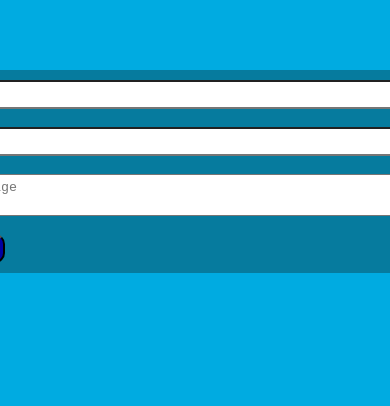
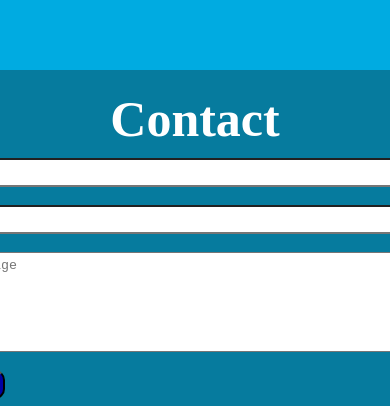
Before and after one commit to RoySamson-stack/final, a React (Create React App) app: page / in a window 390 px wide. Shown: the part 1827-2233 px from the top of the page. Before the commit the page ends 2100 px from the top, so only its background shows below. Built offline with nearby package versions, Linux system fonts and the light colour scheme.

Commit message:
making the contact form and making the langugaes responsive

```diff
--- a/src/components/contact.js
+++ b/src/components/contact.js
@@ -6,6 +6,8 @@ export default function Contact(){
   return(
     <div className="contact">
       <form className="contact-form">
+      <h1 className="contact-title">Contact</h1>
+
         <input type="text" placeholder="Name" className="name-input"/>
         <br />
         <input type="email" placeholder="Email" className="email-input" />
--- a/src/index.css
+++ b/src/index.css
@@ -2,6 +2,7 @@
   margin: 0;
   padding: 0;
   box-sizing: border-box;
+  scroll-behavior: smooth;
 }
 body {
   background-color: #00abe1;
@@ -146,7 +147,13 @@ button:hover {
   background-color: #067b9e;
 display: flex;
 justify-content: center;
-align-items: center;
+}
+.contact-title{
+  display: flex;
+  font-size: 50px;
+  justify-content: center;
+  align-items: center;
+  padding: 10px;
 }
 .contact-form{
   display: flex;
@@ -154,9 +161,15 @@ align-items: center;
   padding: 10px;
   justify-content: space-between;
 }
-.name-input, .email-input , .messages-input{
+.name-input, .email-input {
   width: 30rem;
   padding: 5px;
+  border-radius: 10px;
+}
+.messages-input{
+  width: 30rem;
+  padding: 5px;
+  height: 100px;
   border-radius: 10px;
 }
 .contact-form button{
@@ -351,7 +364,8 @@ align-items: center;
   .language_container {
     display: flex;
     position: relative;
-    /* flex-direction: column; */
+    flex-direction: column;
+    columns: 2;
     align-items: center;
     margin-top: 50px;
     margin-left: 1px;
```
